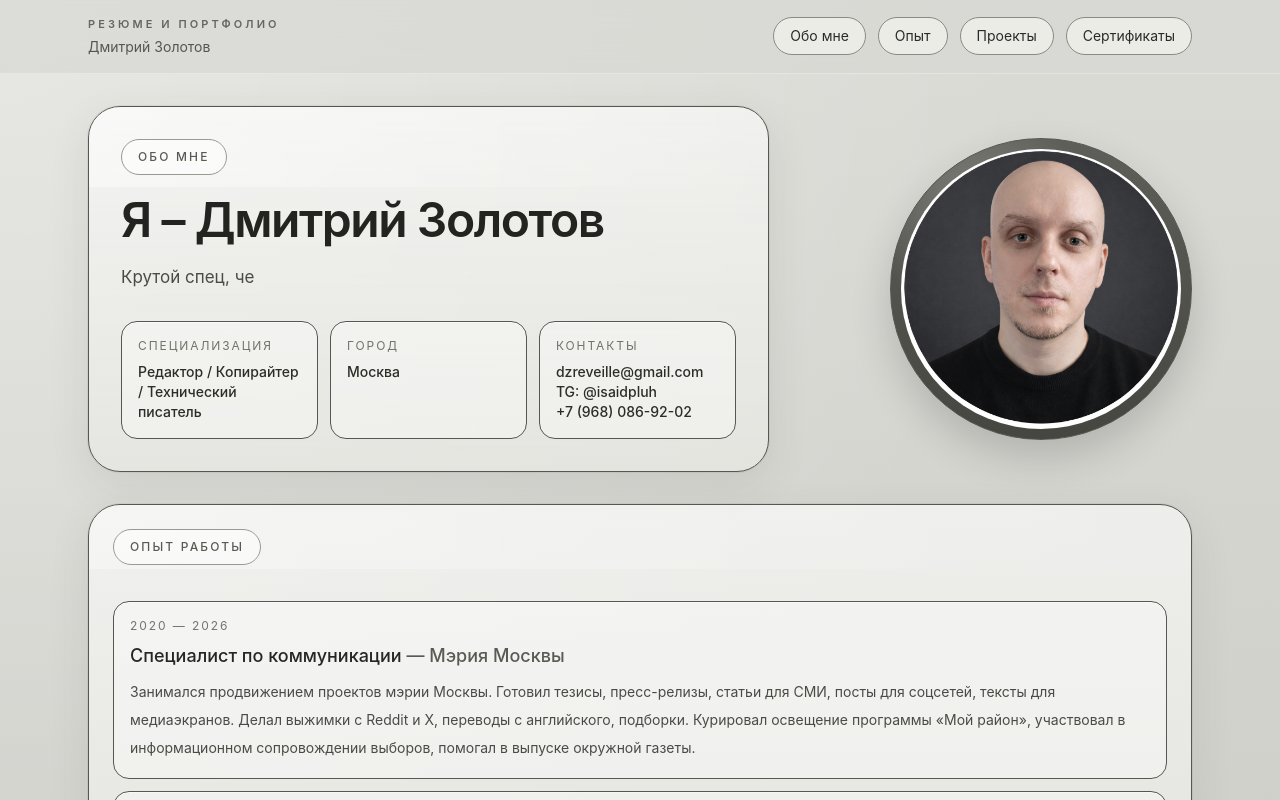
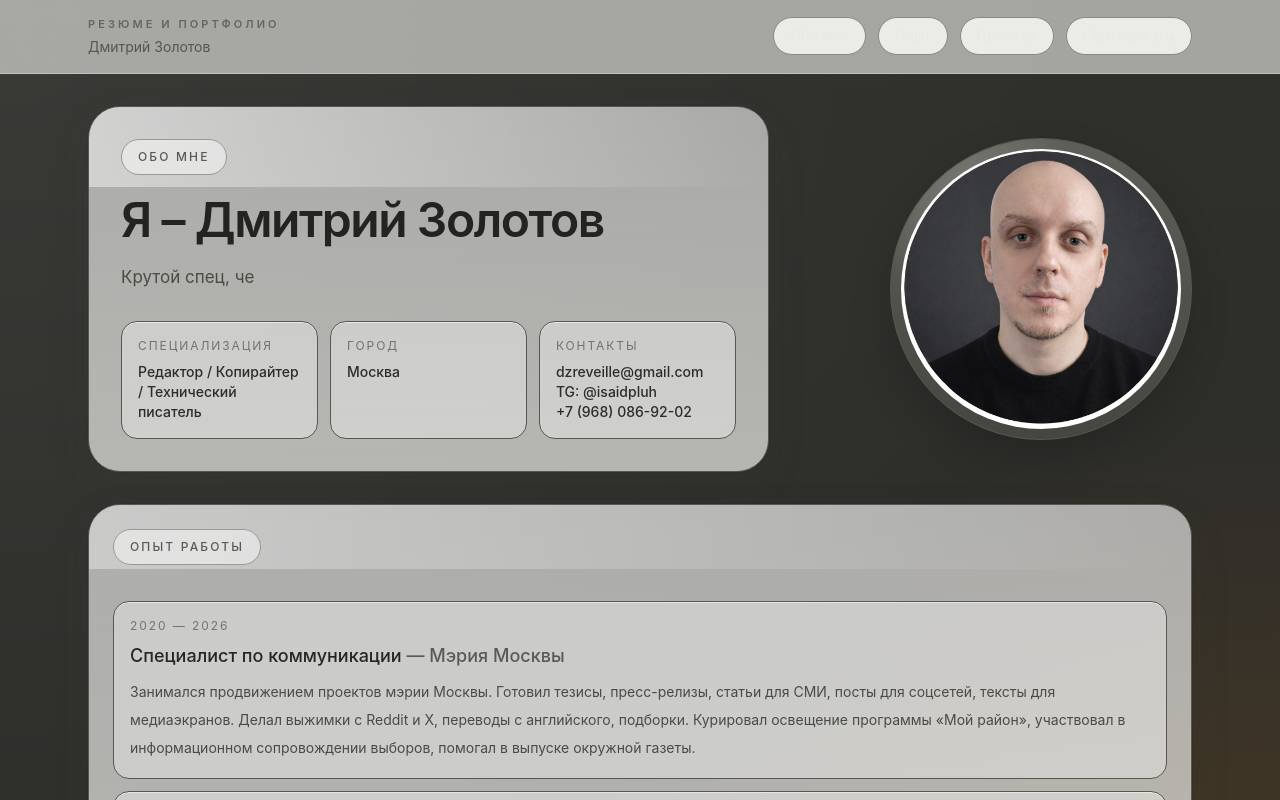
Before and after one commit to dzreveille-sudo/cvdmitriz, a React (Vite) app: page / in a window 1280 px wide. Shown: the top 800 px of the page. Built offline with nearby package versions, Linux system fonts and the light colour scheme.

Commit message:
Update App.jsx

```diff
--- a/src/App.jsx
+++ b/src/App.jsx
@@ -127,7 +127,7 @@ export default function ResumePortfolioSite() {
 ];
 
   return (
-    <div className="min-h-screen bg-[#bdbdb7] bg-[radial-gradient(circle_at_top_left,_rgba(255,255,255,0.35),_transparent_38%),radial-gradient(circle_at_bottom_right,_rgba(255,255,255,0.14),_transparent_34%),linear-gradient(180deg,_#dbdbd6_0%,_#ccccc6_48%,_#c5c5bf_100%)] text-[#2a2a27]">
+    <div className="min-h-screen bg-[#2b2b28] bg-[radial-gradient(circle_at_right,_rgba(255,140,0,0.18),_transparent_45%),radial-gradient(circle_at_top_left,_rgba(255,255,255,0.05),_transparent_40%),linear-gradient(180deg,_#2f2f2c_0%,_#262623_100%)] text-[#e7e7e4]">
       <header className="sticky top-0 z-40 border-b border-white/30 bg-[#d8d8d3]/70 backdrop-blur-xl">
         <nav className="mx-auto flex max-w-6xl items-center justify-between px-6 py-4">
           <div>
```
